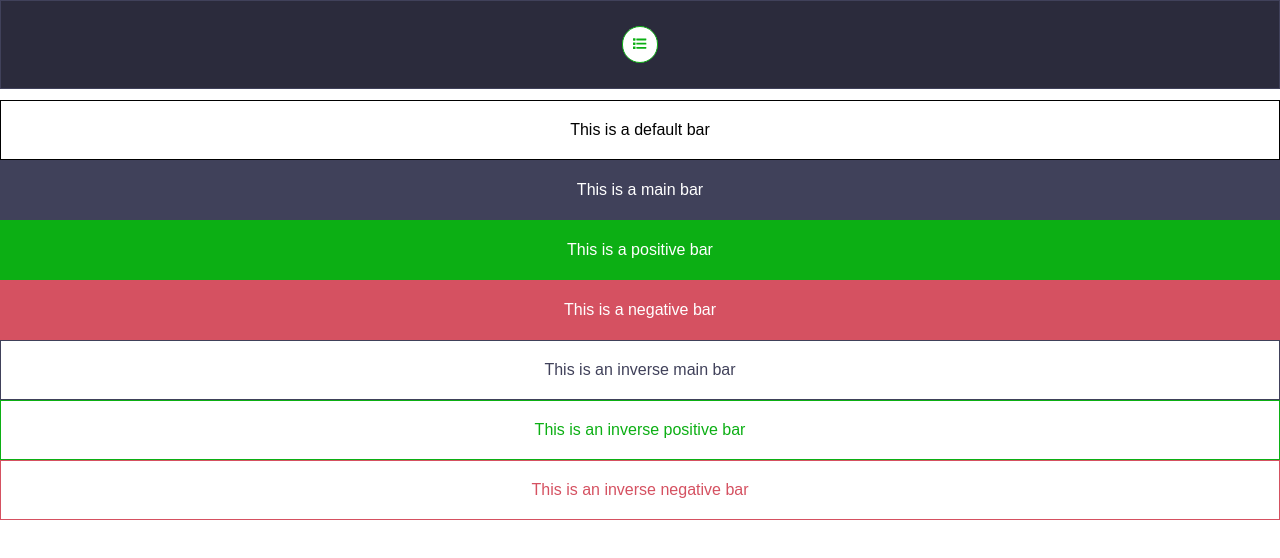
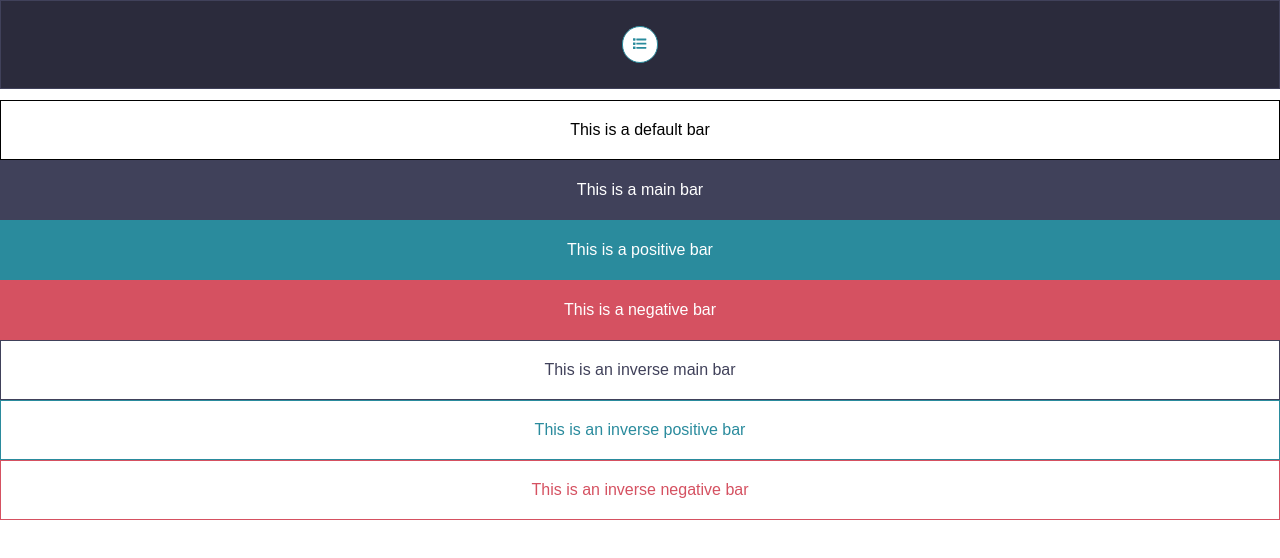
Before and after one commit to matthewbdaly/spectrum, a React app: page /bars in a window 1280 px wide. Shown: the top 558 px of the page. Built offline with nearby package versions, Linux system fonts and the light colour scheme.

Commit message:
Amended some of the theming

```diff
--- a/src/_variables.scss
+++ b/src/_variables.scss
@@ -4,7 +4,7 @@ $foreground: #000;
 
 /* Themes */
 $theme-main: #40415a;
-$theme-positive: #0caf14;
+$theme-positive: #2a8b9d;
 $theme-negative: #d55161;
 
 /* Borders */
```
